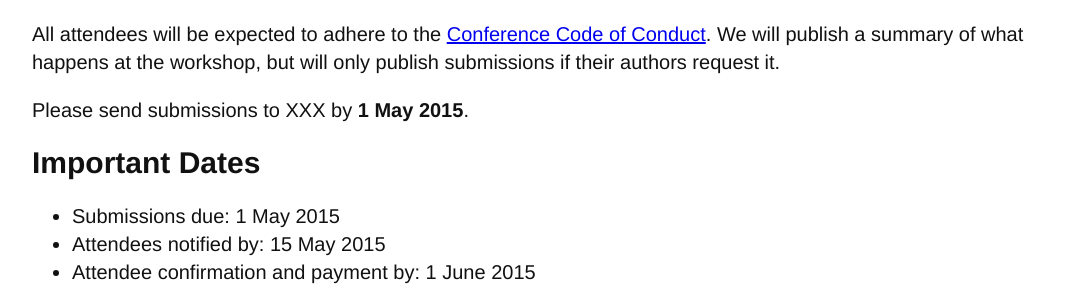
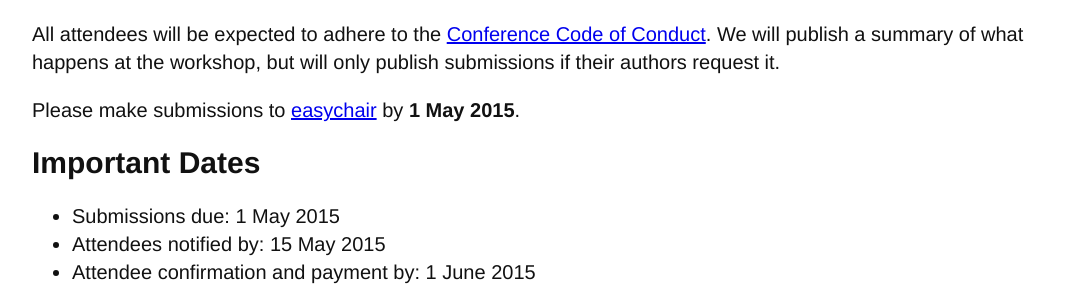
Before and after one commit to HTTPWorkshop/httpworkshop.github.io, a Jekyll site: the page built from index.md, in a window 1280 px wide. Shown: the part 1494-1784 px from the top of the page, without its empty margins (98-1176 px from the left). Built offline with Jekyll 4.4.1, drawn with Linux system fonts in a browser that asks for light colours.

Commit message:
link to easychair

```diff
--- a/index.md
+++ b/index.md
@@ -75,7 +75,9 @@ Conduct](http://confcodeofconduct.com). We will publish a summary of what
 happens at the workshop, but will only publish submissions if their authors
 request it.
 
-Please send submissions to XXX by **1 May 2015**.
+Please make submissions to
+[easychair](https://easychair.org/conferences/?conf=httpws2015) by **1 May
+2015**.
 
 
 ## Important Dates
```
